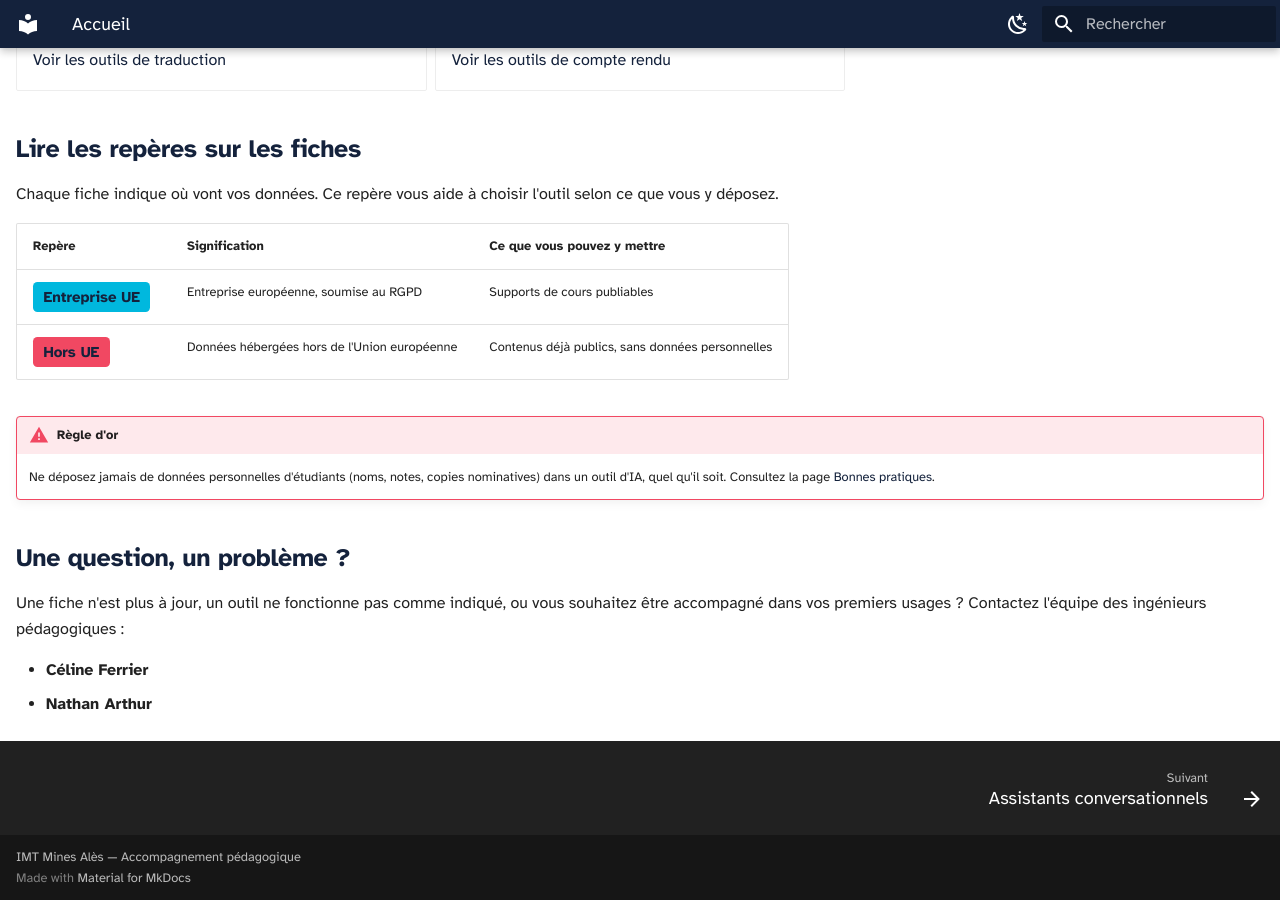
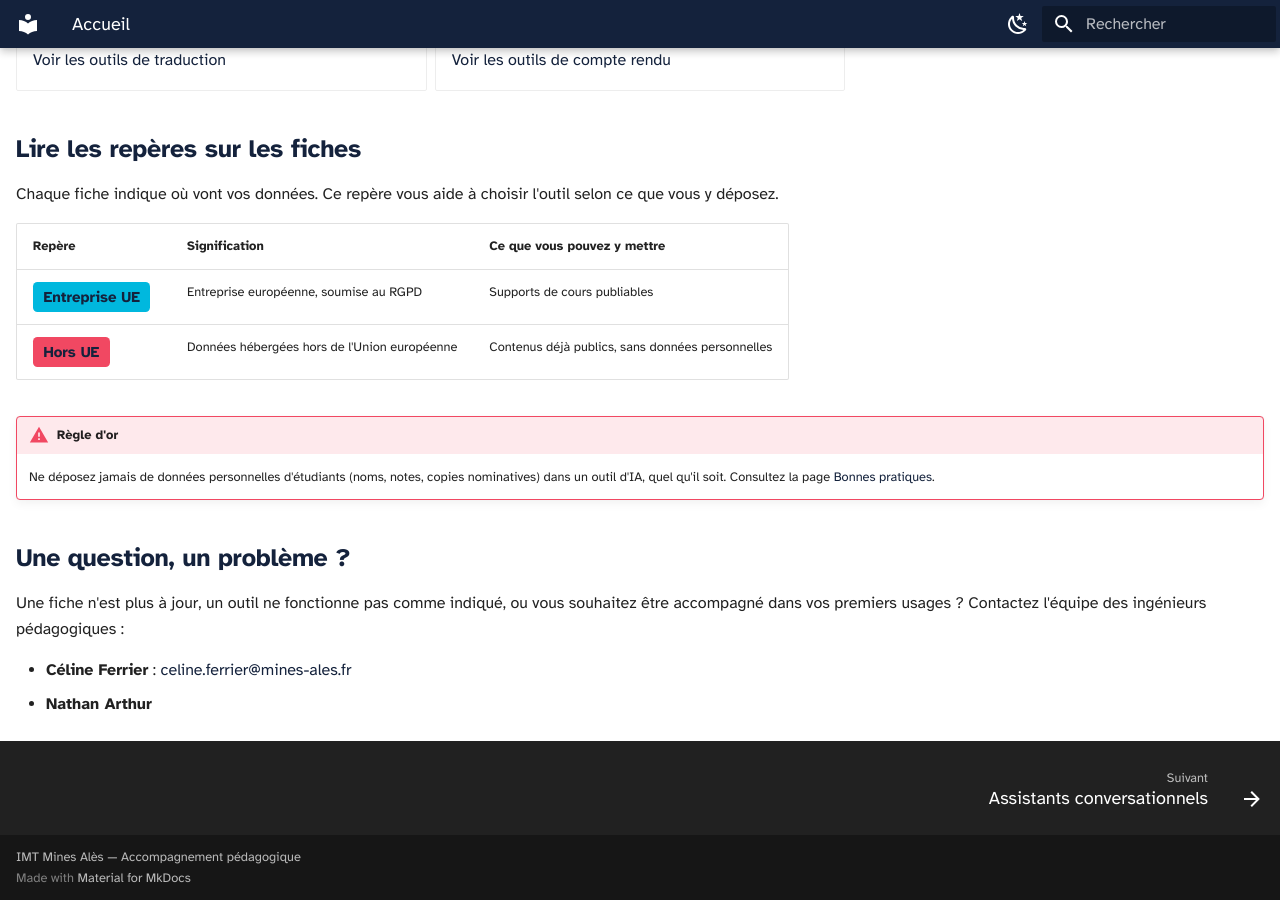
Before and after one commit to Celine-ferrier/Boite-outils-IA, an MkDocs documentation site: the page built from docs/index.md, in a window 1280 px wide and 900 px high, scrolled down 908 px. Built offline with MkDocs 1.6.1 and Material for MkDocs 9.7.7, drawn with Linux system fonts in a browser that asks for light colours.

Commit message:
Accueil : adresse e-mail de contact
Co-Authored-By: Claude Opus 5.5 <noreply@anthropic.com>
Claude-Session: https://claude.ai/code/session_01ADR9hzhyEw6Dc3N18BUyt5

```diff
--- a/docs/index.md
+++ b/docs/index.md
@@ -76,5 +76,5 @@ Chaque fiche indique où vont vos données. Ce repère vous aide à choisir l'ou
 
 Une fiche n'est plus à jour, un outil ne fonctionne pas comme indiqué, ou vous souhaitez être accompagné dans vos premiers usages ? Contactez l'équipe des ingénieurs pédagogiques :
 
-- **Céline Ferrier**
+- **Céline Ferrier** : [celine.ferrier@mines-ales.fr](mailto:celine.ferrier@mines-ales.fr)
 - **Nathan Arthur**
```
